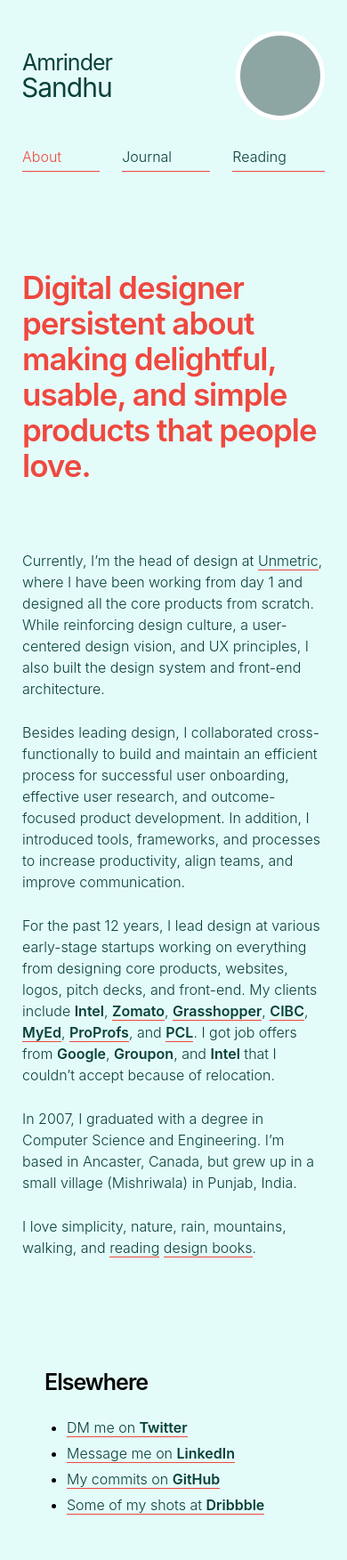
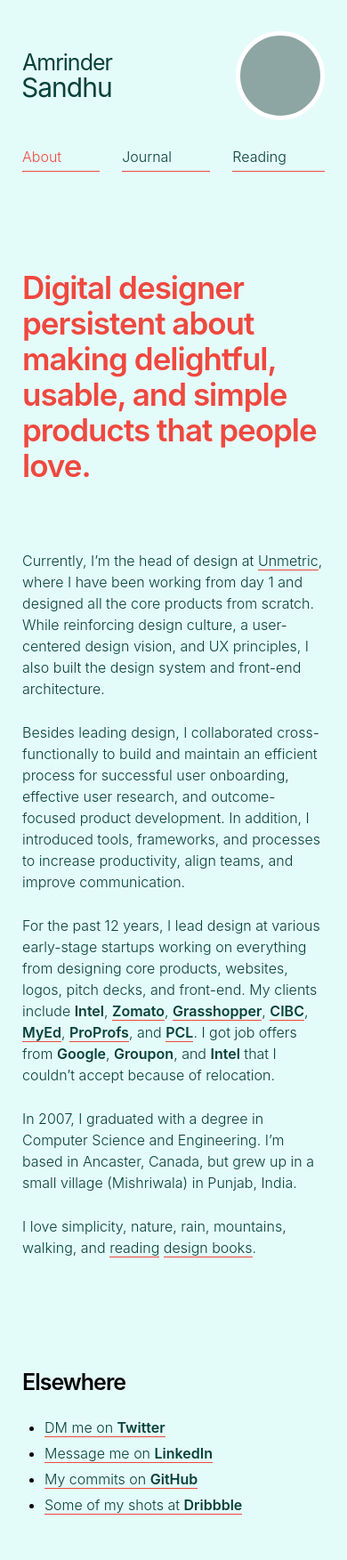
Before and after one commit to harjotgrewal/amrindersandhu, a Jekyll site: the page built from index.html, in a window 390 px wide. Shown: the whole page at 89% size. Built offline with Jekyll 4.4.1, drawn with Linux system fonts in a browser that asks for light colours; grey boxes are pictures that could not be loaded.

Commit message:
[REM][CSS] Elsewhere section extra space on mobile

```diff
--- a/_scss/_components-section.scss
+++ b/_scss/_components-section.scss
@@ -112,11 +112,9 @@
 
 
 .c-section--elsewhere {
-    margin-left: 25px;
 
     @include media-query(hd) {
         grid-column: 1/5;
-        margin-left: 0;
     }
 }
 
--- a/css/styles.css
+++ b/css/styles.css
@@ -972,12 +972,9 @@ main p {
     .c-section__caption {
       margin: 25px 0 0; } }
 
-.c-section--elsewhere {
-  margin-left: 25px; }
-  @media screen and (min-width: 1139px) {
-    .c-section--elsewhere {
-      grid-column: 1/5;
-      margin-left: 0; } }
+@media screen and (min-width: 1139px) {
+  .c-section--elsewhere {
+    grid-column: 1/5; } }
 
 .c-section__col--nav {
   grid-column: 1/3; }
```
Also changed, not shown: 1 other file.
